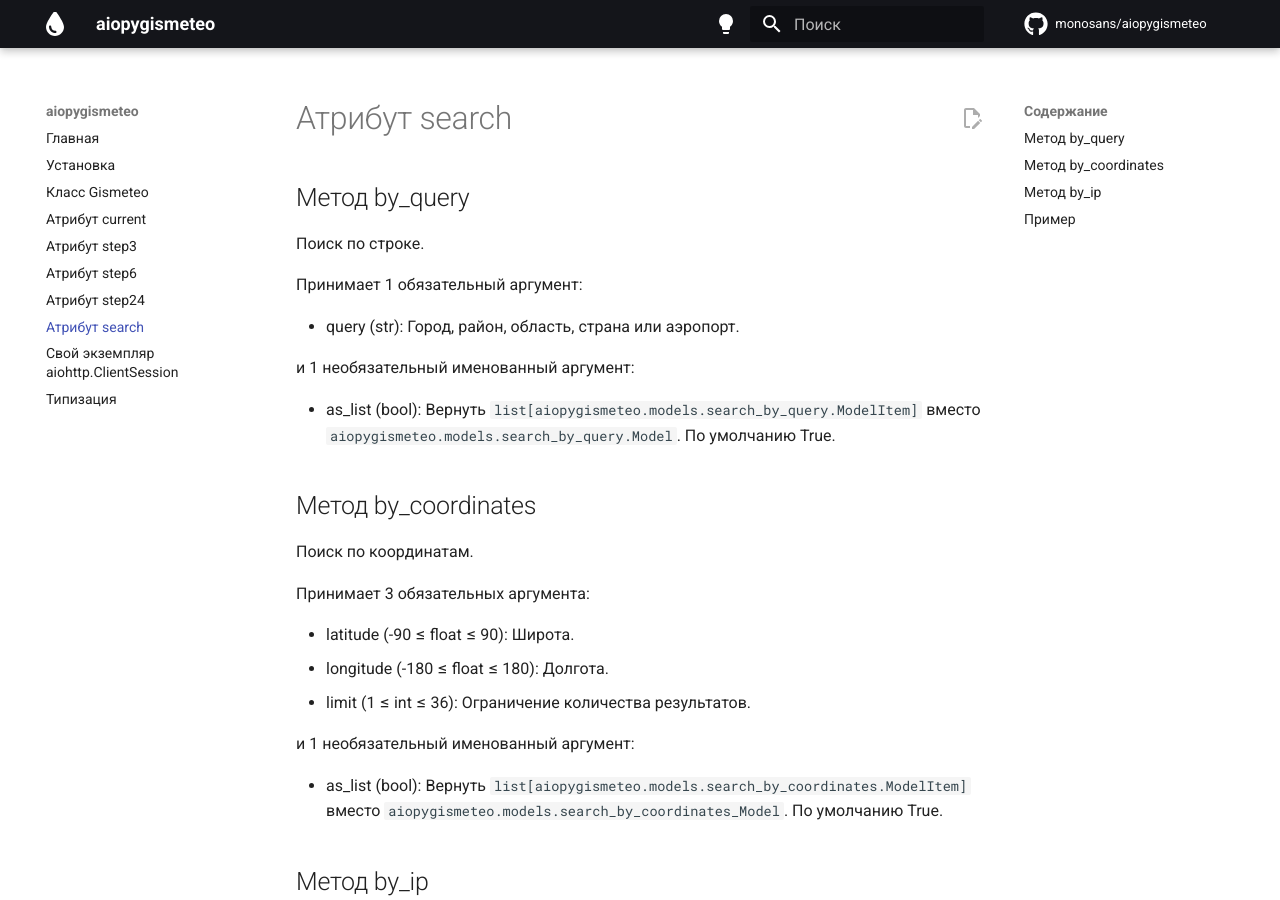
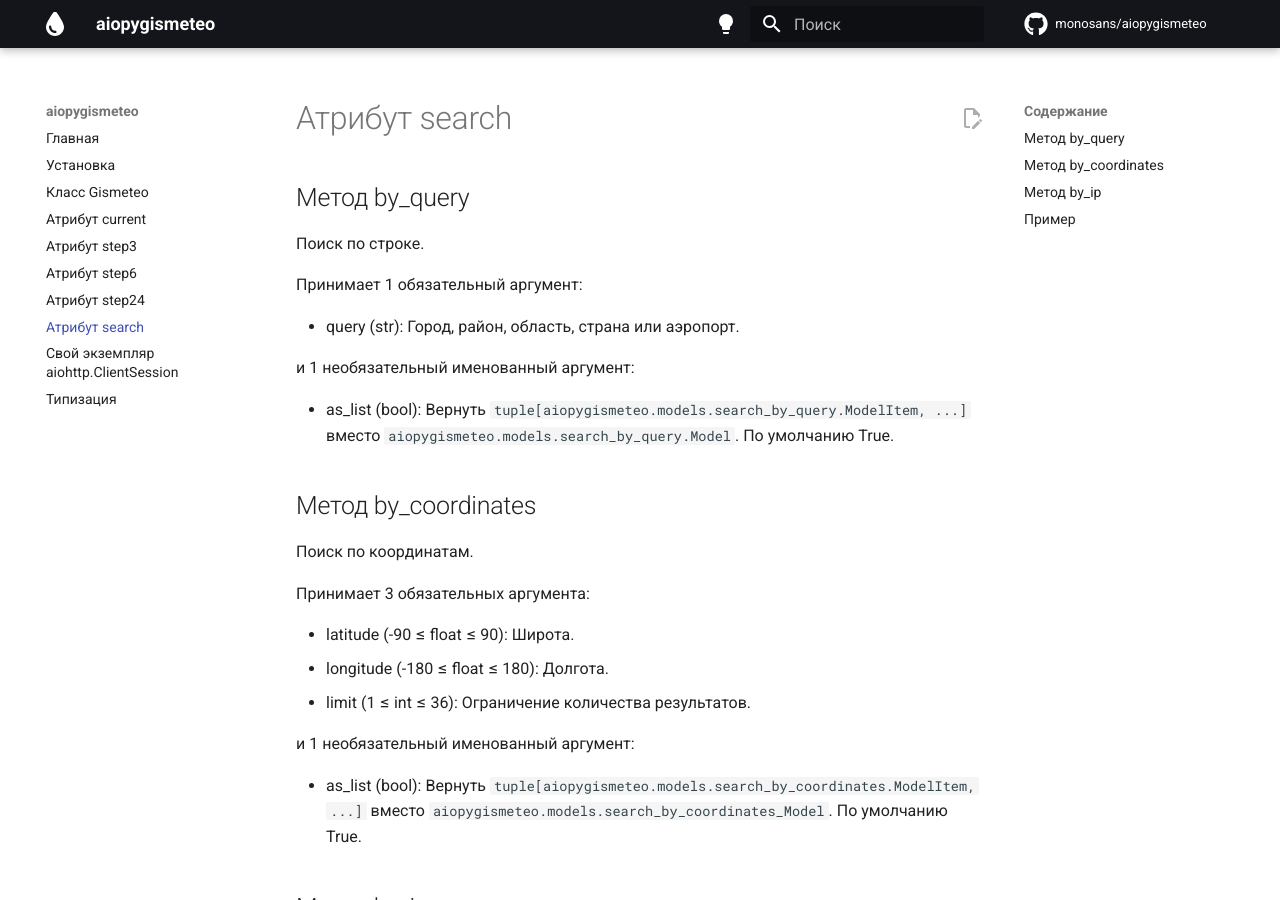
Before and after one commit to monosans/aiopygismeteo, an MkDocs documentation site: the page built from docs/search.md, in a window 1280 px wide and 900 px high. Built offline with MkDocs 1.6.1 and Material for MkDocs 9.7.7, drawn with Linux system fonts in a browser that asks for light colours; comment, search, counter and statistics services are not loaded.

Commit message:
Make models immutable and hashable

```diff
--- a/docs/search.md
+++ b/docs/search.md
@@ -10,7 +10,7 @@
 
 и 1 необязательный именованный аргумент:
 
-- as_list (bool): Вернуть `list[aiopygismeteo.models.search_by_query.ModelItem]` вместо `aiopygismeteo.models.search_by_query.Model`. По умолчанию True.
+- as_list (bool): Вернуть `tuple[aiopygismeteo.models.search_by_query.ModelItem, ...]` вместо `aiopygismeteo.models.search_by_query.Model`. По умолчанию True.
 
 ## Метод by_coordinates
 
@@ -24,7 +24,7 @@
 
 и 1 необязательный именованный аргумент:
 
-- as_list (bool): Вернуть `list[aiopygismeteo.models.search_by_coordinates.ModelItem]` вместо `aiopygismeteo.models.search_by_coordinates_Model`. По умолчанию True.
+- as_list (bool): Вернуть `tuple[aiopygismeteo.models.search_by_coordinates.ModelItem, ...]` вместо `aiopygismeteo.models.search_by_coordinates_Model`. По умолчанию True.
 
 ## Метод by_ip
 
--- a/pyproject.toml
+++ b/pyproject.toml
@@ -33,7 +33,7 @@ classifiers = [
 [tool.poetry.dependencies]
 python = ">=3.8"
 aiohttp = ">=3.7"
-pygismeteo-base = "^5"
+pygismeteo-base = "^5.1"
 typing-extensions = ">=4.4"
 
 [tool.poetry.group.dev.dependencies]
```
Also changed, not shown: docs/step24.md (+2 -2 lines), docs/step3.md (+2 -2 lines), docs/step6.md (+2 -2 lines), 4 other files.
